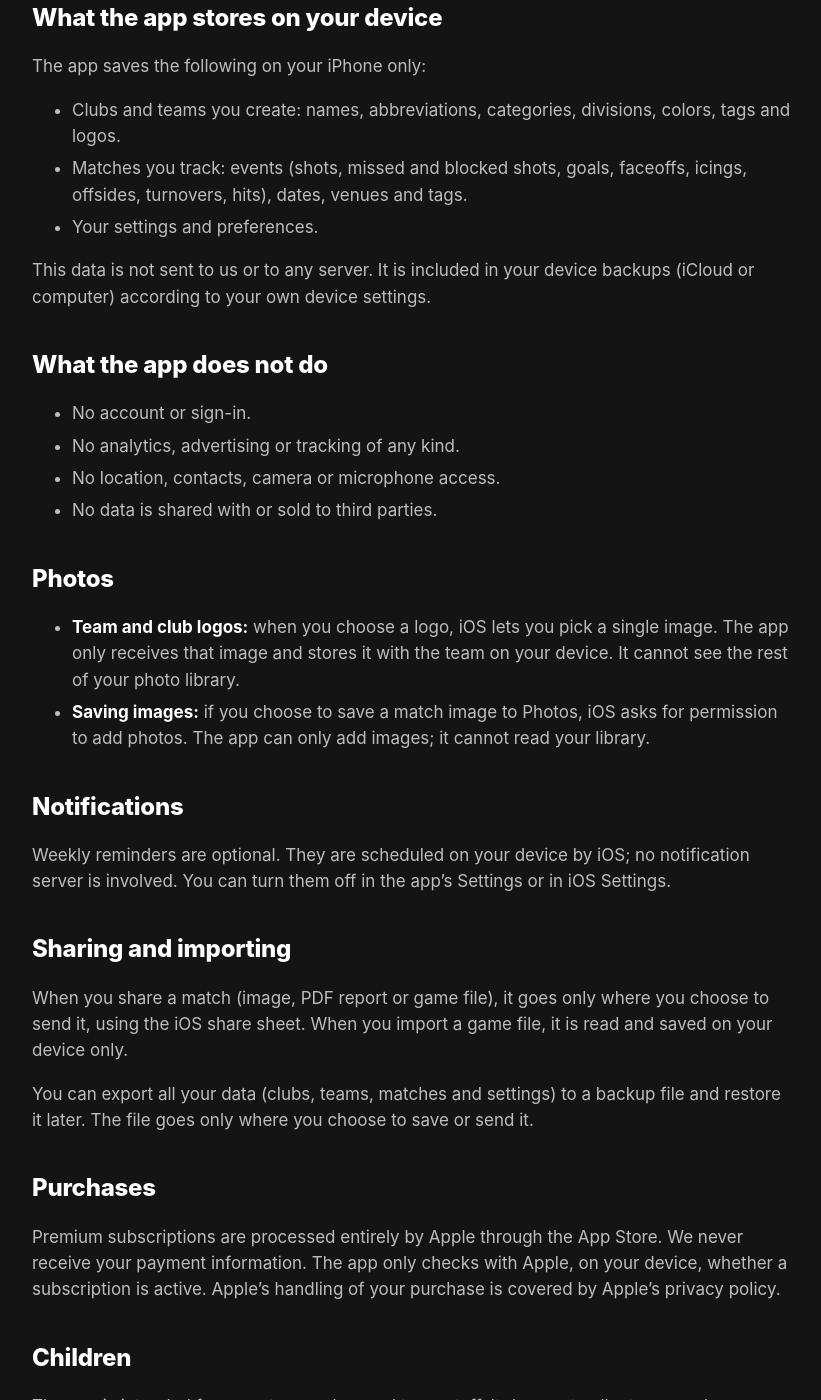
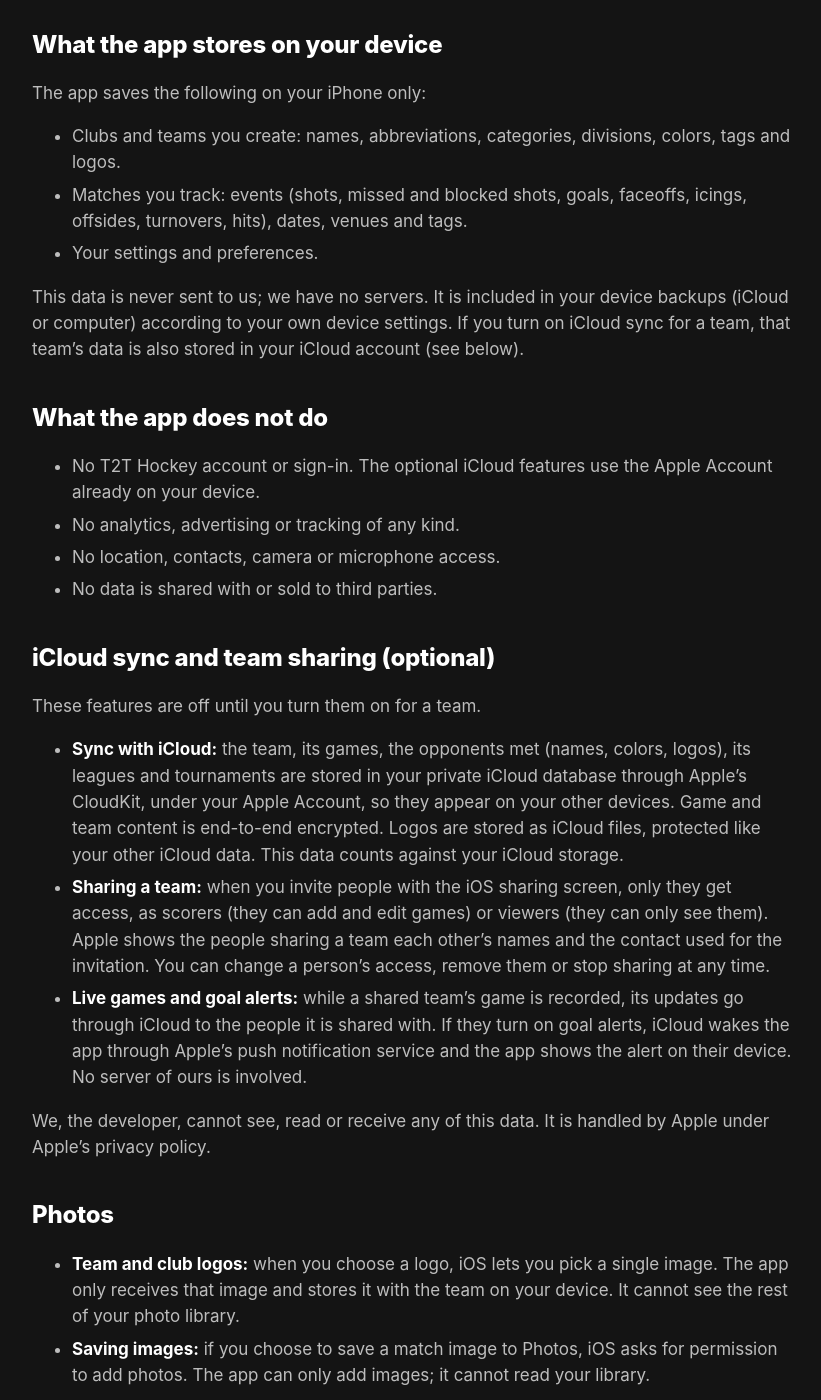
Before and after one commit to tap2track/tap2track.github.io, a Jekyll site: the page built from privacy.md, in a window 1280 px wide and 1400 px high, scrolled down 359 px. Shown: the whole window, without its empty margins (88-909 px from the left). Built offline with Jekyll 4.4.1, drawn with Linux system fonts in a browser that asks for light colours; our own code applies the rules of GitHub Pages for plain Markdown files; some of the changed text lies outside the part shown.

Commit message:
Partage d'équipe avec iCloud (direct, alertes de buts, équipes supplémentaires) et politique de confidentialité à jour
Co-Authored-By: Claude Opus 5.5 <noreply@anthropic.com>

```diff
--- a/privacy.md
+++ b/privacy.md
@@ -1,8 +1,8 @@
 # T2T Hockey Privacy Policy
 
-Effective date: October 12, 2026
+Effective date: October 24, 2026
 
-T2T Hockey ("the app") helps parents and coaches track hockey game statistics. This policy explains what happens to your information when you use the app. The short version: **the app does not collect, transmit or sell any personal data.** Everything you enter stays on your device.
+T2T Hockey ("the app") helps parents and coaches track hockey game statistics. This policy explains what happens to your information when you use the app. The short version: **we do not collect, receive or sell any personal data.** Everything you enter stays on your device, unless you choose to sync or share a team with iCloud: it then goes through your own Apple Account, and we never have access to it.
 
 ## What the app stores on your device
 
@@ -12,14 +12,24 @@ The app saves the following on your iPhone only:
 - Matches you track: events (shots, missed and blocked shots, goals, faceoffs, icings, offsides, turnovers, hits), dates, venues and tags.
 - Your settings and preferences.
 
-This data is not sent to us or to any server. It is included in your device backups (iCloud or computer) according to your own device settings.
+This data is never sent to us; we have no servers. It is included in your device backups (iCloud or computer) according to your own device settings. If you turn on iCloud sync for a team, that team's data is also stored in your iCloud account (see below).
 
 ## What the app does not do
 
-- No account or sign-in.
+- No T2T Hockey account or sign-in. The optional iCloud features use the Apple Account already on your device.
 - No analytics, advertising or tracking of any kind.
 - No location, contacts, camera or microphone access.
 - No data is shared with or sold to third parties.
+
+## iCloud sync and team sharing (optional)
+
+These features are off until you turn them on for a team.
+
+- **Sync with iCloud:** the team, its games, the opponents met (names, colors, logos), its leagues and tournaments are stored in your private iCloud database through Apple's CloudKit, under your Apple Account, so they appear on your other devices. Game and team content is end-to-end encrypted. Logos are stored as iCloud files, protected like your other iCloud data. This data counts against your iCloud storage.
+- **Sharing a team:** when you invite people with the iOS sharing screen, only they get access, as scorers (they can add and edit games) or viewers (they can only see them). Apple shows the people sharing a team each other's names and the contact used for the invitation. You can change a person's access, remove them or stop sharing at any time.
+- **Live games and goal alerts:** while a shared team's game is recorded, its updates go through iCloud to the people it is shared with. If they turn on goal alerts, iCloud wakes the app through Apple's push notification service and the app shows the alert on their device. No server of ours is involved.
+
+We, the developer, cannot see, read or receive any of this data. It is handled by Apple under Apple's privacy policy.
 
 ## Photos
 
@@ -28,7 +38,7 @@ This data is not sent to us or to any server. It is included in your device back
 
 ## Notifications
 
-Weekly reminders are optional. They are scheduled on your device by iOS; no notification server is involved. You can turn them off in the app's Settings or in iOS Settings.
+Weekly reminders are optional. They are scheduled on your device by iOS; no notification server is involved. Goal alerts for shared teams are also optional (see above). You can turn notifications off in the app's Settings or in iOS Settings.
 
 ## Sharing and importing
 
@@ -48,6 +58,8 @@ The app is intended for parents, coaches and team staff. It does not collect per
 
 You can delete matches, teams and clubs at any time in the app. Deleting the app removes all of its data from your device. Backup files or matches you exported remain wherever you saved them.
 
+Turning off iCloud sync for a team deletes its iCloud copy and ends its sharing; leaving a team shared with you stops receiving it. You can also delete the app's iCloud data in iOS Settings › your name › iCloud › Manage Storage.
+
 ## Changes to this policy
 
 If this policy changes, the new version will be published at the same address and in the app, with a new effective date.
```
Also changed, not shown: fr/index.html (+5 -3 lines), index.html (+5 -3 lines), privacy-fr.md (+17 -5 lines).
